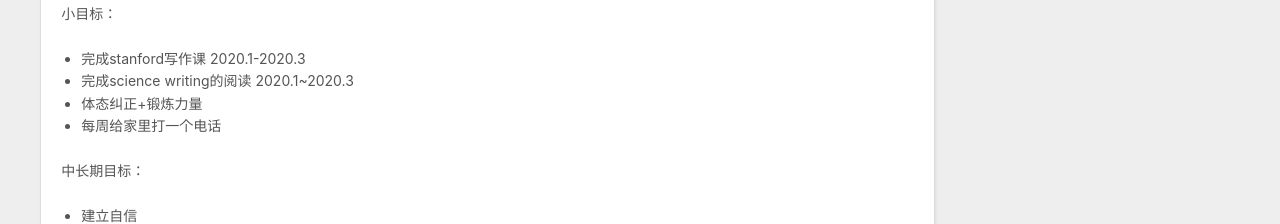
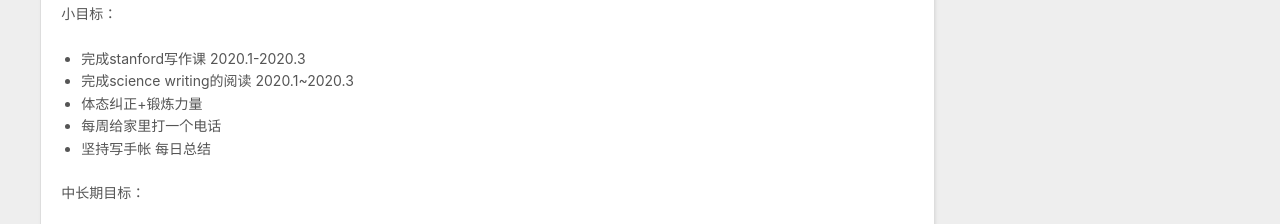
Before and after one commit to lion-forest/lion-forest.github.io, a plain HTML site: page 2020/01/01/welcome-2020/index.html in a window 1280 px wide. Shown: the part 1488-1712 px from the top of the page. Drawn offline with nearby package versions, Linux system fonts and the light colour scheme.

Commit message:
Site updated: 2020-01-05 15:26:08

```diff
--- a/2020/01/01/welcome-2020/index.html
+++ b/2020/01/01/welcome-2020/index.html
@@ -17,7 +17,7 @@
 <meta property="og:image" content="https://lion-forest.github.io/2020/01/01/welcome-2020/science.-20190903-740x431.jpg">
 <meta property="og:image" content="https://lion-forest.github.io/2020/01/01/welcome-2020/WechatIMG11608.png">
 <meta property="article:published_time" content="2020-01-01T07:27:09.000Z">
-<meta property="article:modified_time" content="2020-01-05T07:16:34.843Z">
+<meta property="article:modified_time" content="2020-01-05T07:25:49.552Z">
 <meta property="article:author" content="John Doe">
 <meta property="article:tag" content="计划">
 <meta property="article:tag" content="期望">
@@ -126,6 +126,7 @@
 <li>完成science writing的阅读 2020.1~2020.3</li>
 <li>体态纠正+锻炼力量</li>
 <li>每周给家里打一个电话</li>
+<li>坚持写手帐 每日总结</li>
 </ul>
 <p>中长期目标：</p>
 <ul>
```
